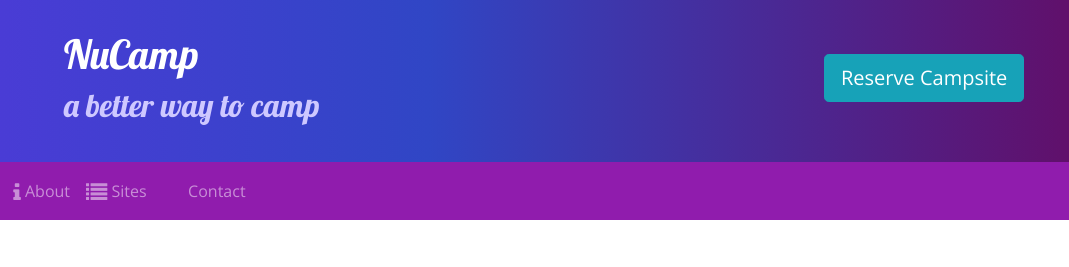
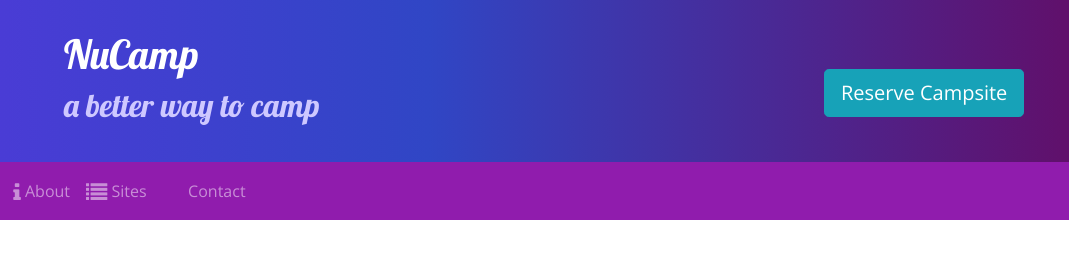
Before and after one commit to rafgui12/Workshop2.responsivebootstrap, a website: page index.html in a window 1280 px wide. Shown: the top 267 px of the page, 211-1280 px from the left. Drawn offline with nearby package versions, Linux system fonts and the light colour scheme.

Commit message:
Aling Self center worshop2

```diff
--- a/index.html
+++ b/index.html
@@ -32,7 +32,7 @@
                     <h1>NuCamp</h1>
                     <h2>a better way to camp</h2>
                 </div>
-                <div class="col col-md-4 col-xl-2 mt-4 align-self-right">
+                <div class="col col-md-4 col-xl-2 mt-4 align-self-center">
                     <a class="btn btn-lg btn-info text-nowrap" href="#reserveForm">Reserve Campsite</a>
                 </div>
             </div>
```
